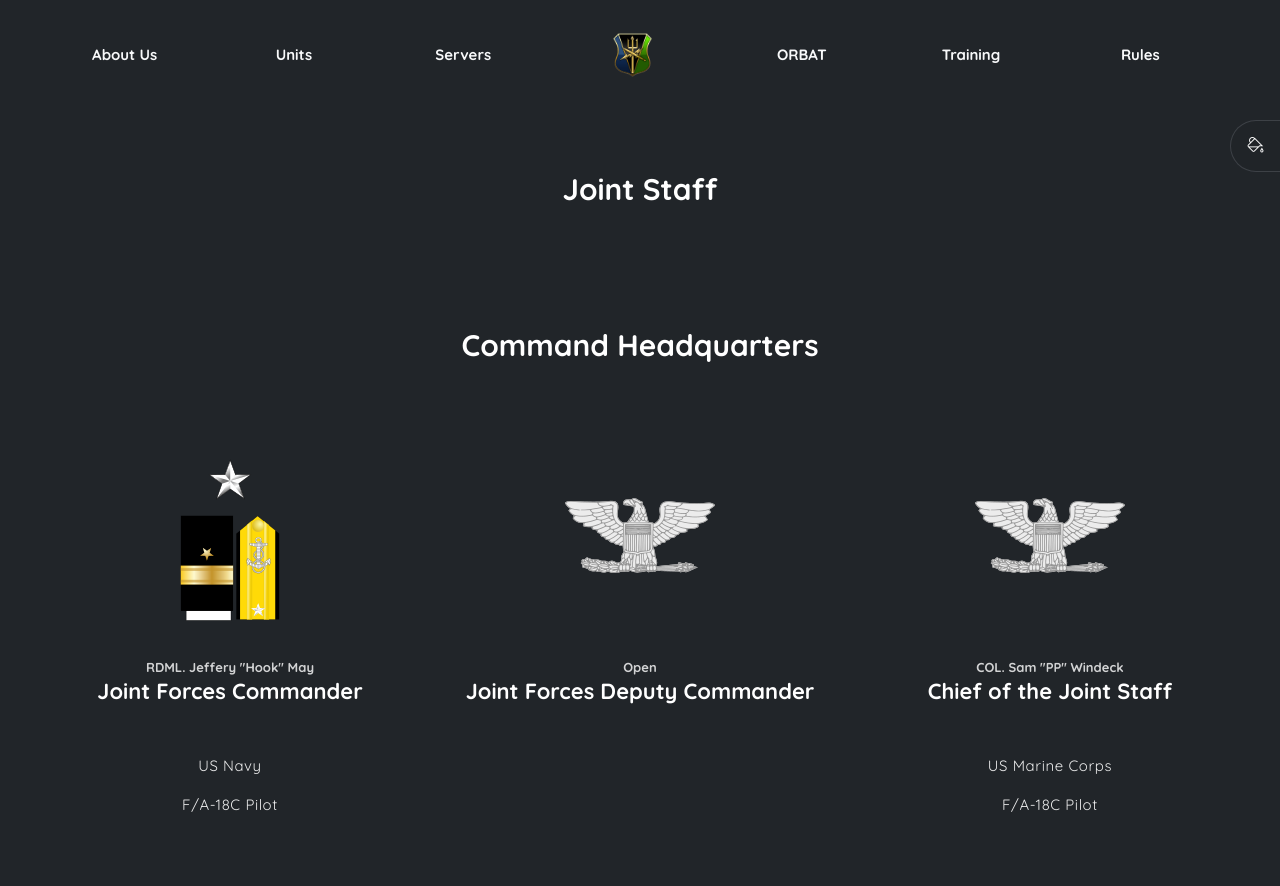
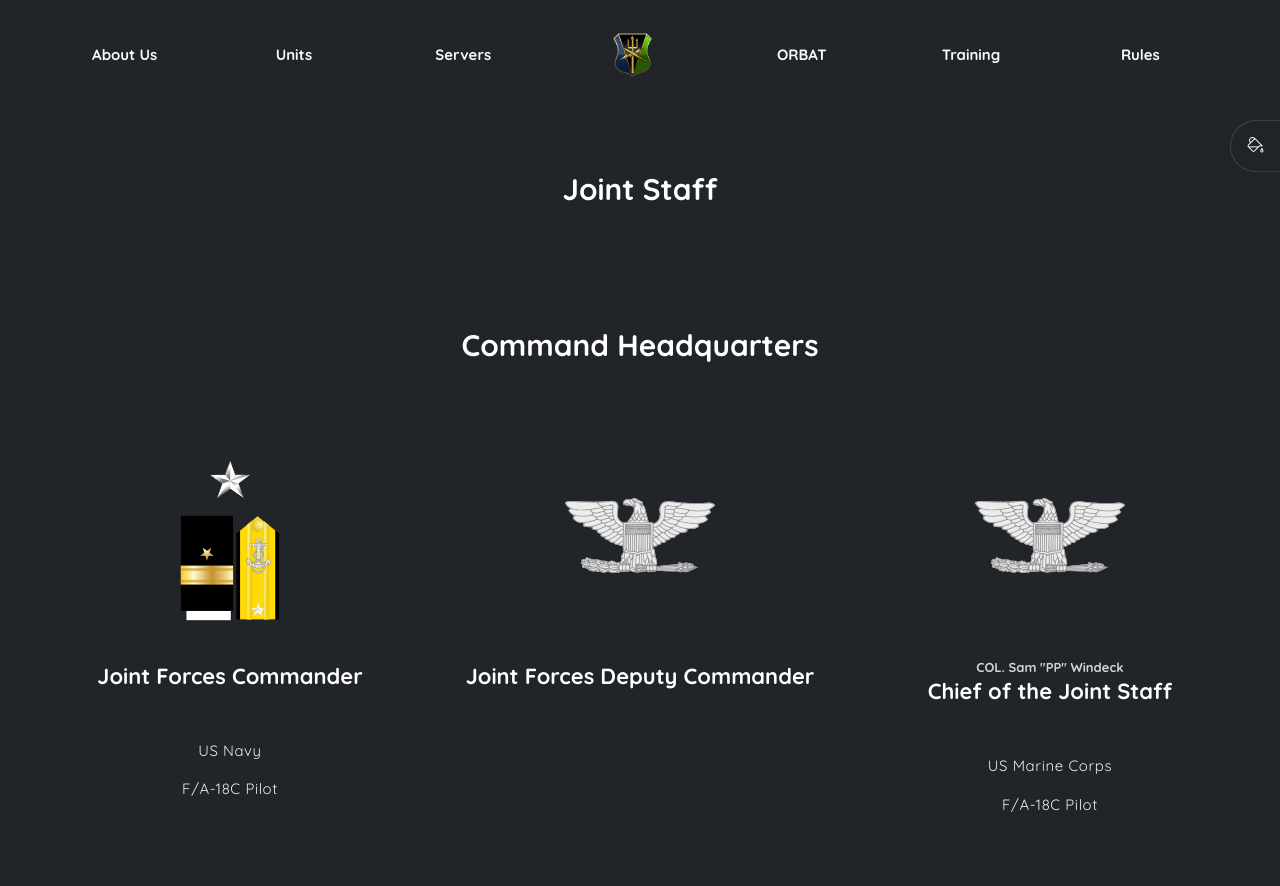
Before and after one commit to windeck622/virtual_joint_forces_command, a website: page orbat.html in a window 1280 px wide. Shown: the top 886 px of the page. Drawn offline with Linux system fonts and the light colour scheme.

Commit message:
Update orbat.html

```diff
--- a/orbat.html
+++ b/orbat.html
@@ -47,7 +47,7 @@
                 <a href="javascript:void(0)" class="card">
                     <div style="height: 200px; display: flex; justify-content: center;"><img src="assets/imgs/ranks/USN_O_7.png" class="card-img" alt="{Joint Forces Commander}" style="object-fit: scale-down;"></div>
                     <div class="card-body">
-                        <h6 class="card-subtitle">RDML. Jeffery "Hook" May</h6>
+                        <h6 class="card-subtitle"></h6>
                         <h3 class="card-title" style="height:62px">Joint Forces Commander</h3>
                         <p>US Navy</p>
                         <p>F/A-18C Pilot</p>
@@ -58,7 +58,7 @@
                 <a href="javascript:void(0)" class="card">
                     <div style="height: 200px; display: flex; justify-content: center;"><img src="assets/imgs/ranks/USMC_O_6.png" class="card-img" alt="{insert an image for 23AF}" style="object-fit: scale-down;"></div>
                     <div class="card-body">
-                        <h6 class="card-subtitle">Open</h6>
+                        <h6 class="card-subtitle"></h6>
                         <h3 class="card-title" style="height:62px">Joint Forces Deputy Commander</h3>
                         <p></p>
                     </div>
```
